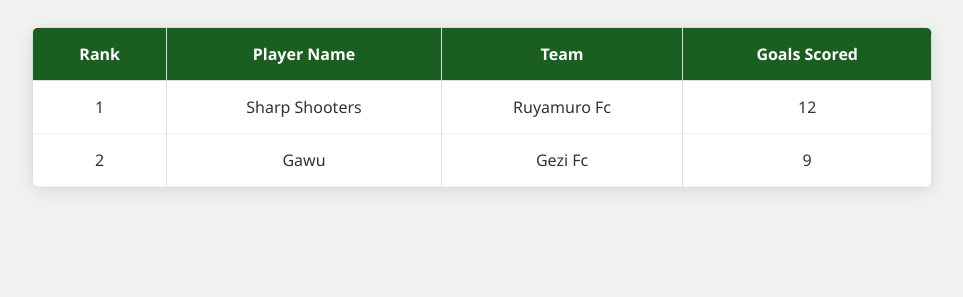
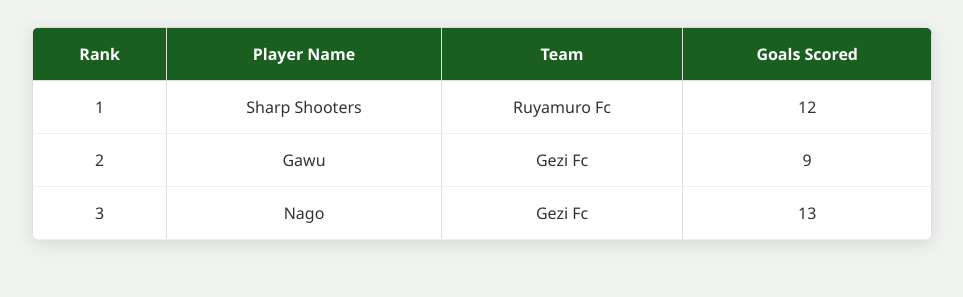
Before and after one commit to newmanhillarry/flask_app_new, a Flask app: page /stats in a window 1280 px wide. Shown: the part 207-504 px from the top of the page, without its empty margins (158-1121 px from the left). Run offline with Flask 3, Linux system fonts and the light colour scheme.

Commit message:
Update stats.html

```diff
--- a/templates/stats.html
+++ b/templates/stats.html
@@ -43,6 +43,12 @@
                     <td>Gezi Fc</td>
                     <td>9</td>
                 </tr>
+                <tr>
+                    <td>3</td>
+                    <td>Nago</td>
+                    <td>Gezi Fc</td>
+                    <td>13</td>
+                </tr>
             </tbody>
         </table>
     </div>
```
